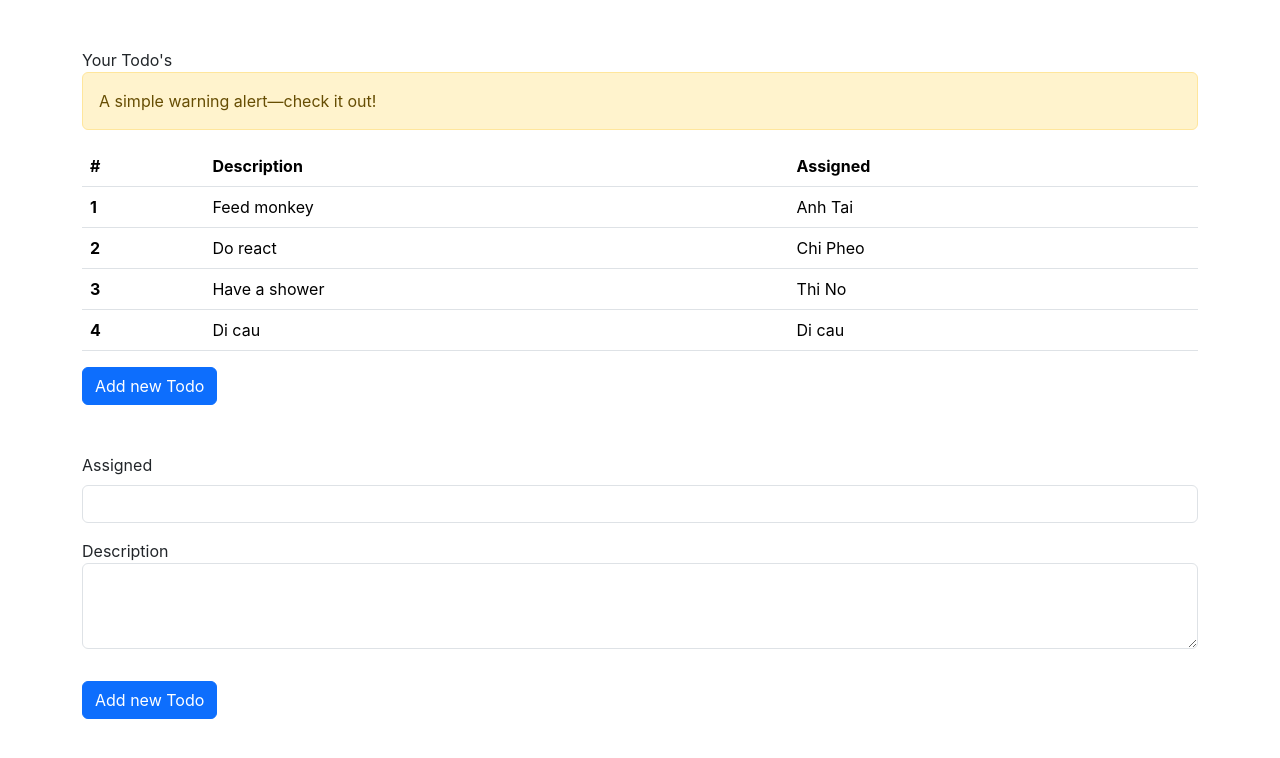
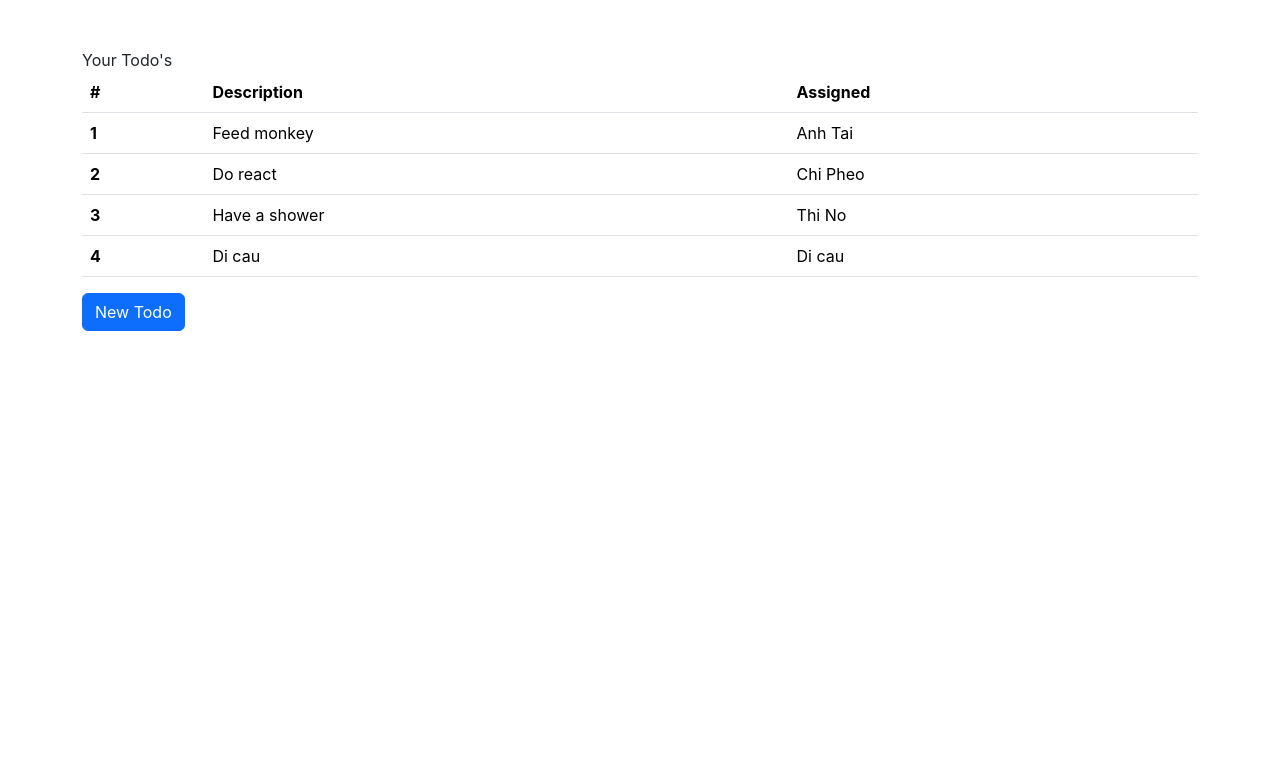
Before and after one commit to taitongngocanh/spring-boot-react-learning-notes, a React (Create React App) app in the folder react-todo-demo/react-todos/: page / in a window 1280 px wide. Shown: the top 758 px of the page. Built offline with nearby package versions, Linux system fonts and the light colour scheme.

Commit message:
day 4 - update 4

```diff
--- a/react-todo-demo/react-todos/src/App.js
+++ b/react-todo-demo/react-todos/src/App.js
@@ -4,6 +4,8 @@ import NewTodoForm from './components/NewTodoForm';
 import './App.css';
 
 function App() {
+
+  const [showAddTodoForm, setShowAddTodoForm] = useState(false);
 
   const [todos, setTodos] = useState([
     {rowNumber: 1, rowDescription: 'Feed monkey', rowAssigned: 'Anh Tai'},
@@ -40,15 +42,18 @@ function App() {
       <div>
         Your Todo's
       </div>
-      <div className="alert alert-warning" role="alert">
-        A simple warning alert—check it out!
+      <div className='card-body'>
+        <div>
+        <TodoTable todos={todos} deleteTodo={deleteTodo}/>
+        <button className='btn btn-primary' onClick={() => setShowAddTodoForm(!showAddTodoForm)}>
+          {showAddTodoForm ? 'Close New Todo' : 'New Todo'}
+        </button>
+
+        {showAddTodoForm &&
+          <NewTodoForm addTodo={addTodo}/>
+        }
+
       </div>
-      <div>
-        <TodoTable todos={todos} deleteTodo={deleteTodo}/>
-        <button className='btn btn-primary'>
-          Add new Todo
-        </button>
-        <NewTodoForm addTodo={addTodo}/>
       </div>
     </div>
   );
```
